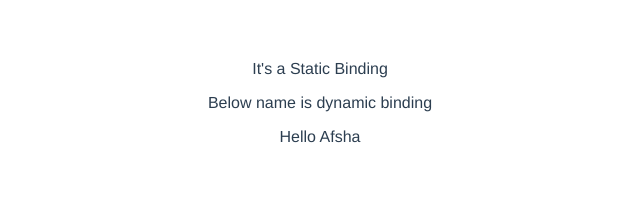
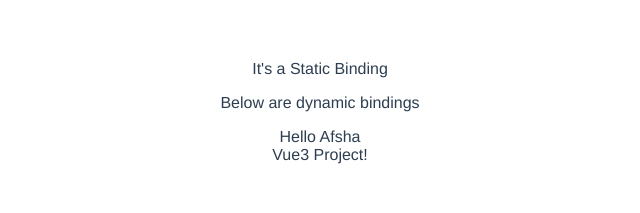
Before and after one commit to mdafsha9/VueJS3-Tutorials, a Vue app: page / in a window 1280 px wide. Shown: the top 213 px of the page, without its empty margins (320-960 px from the left). Built offline with nearby package versions, Linux system fonts and the light colour scheme.

Commit message:
dynamic binding with v-text and mustach

```diff
--- a/src/App.vue
+++ b/src/App.vue
@@ -1,7 +1,8 @@
 <template>
   <p>It's a Static Binding</p>
-  <p>Below name is dynamic binding</p>
-  <span>{{greet}} {{name}}</span>
+  <p>Below are dynamic bindings</p>
+  <span>{{greet}} {{name}}</span><br>
+  <span v-text="framework"></span>
 
 </template>
 
@@ -13,7 +14,7 @@
     return{
       greet:"Hello",
       name:'Afsha',
-
+      framework:'Vue3 Project!',
 
 
     }
```
